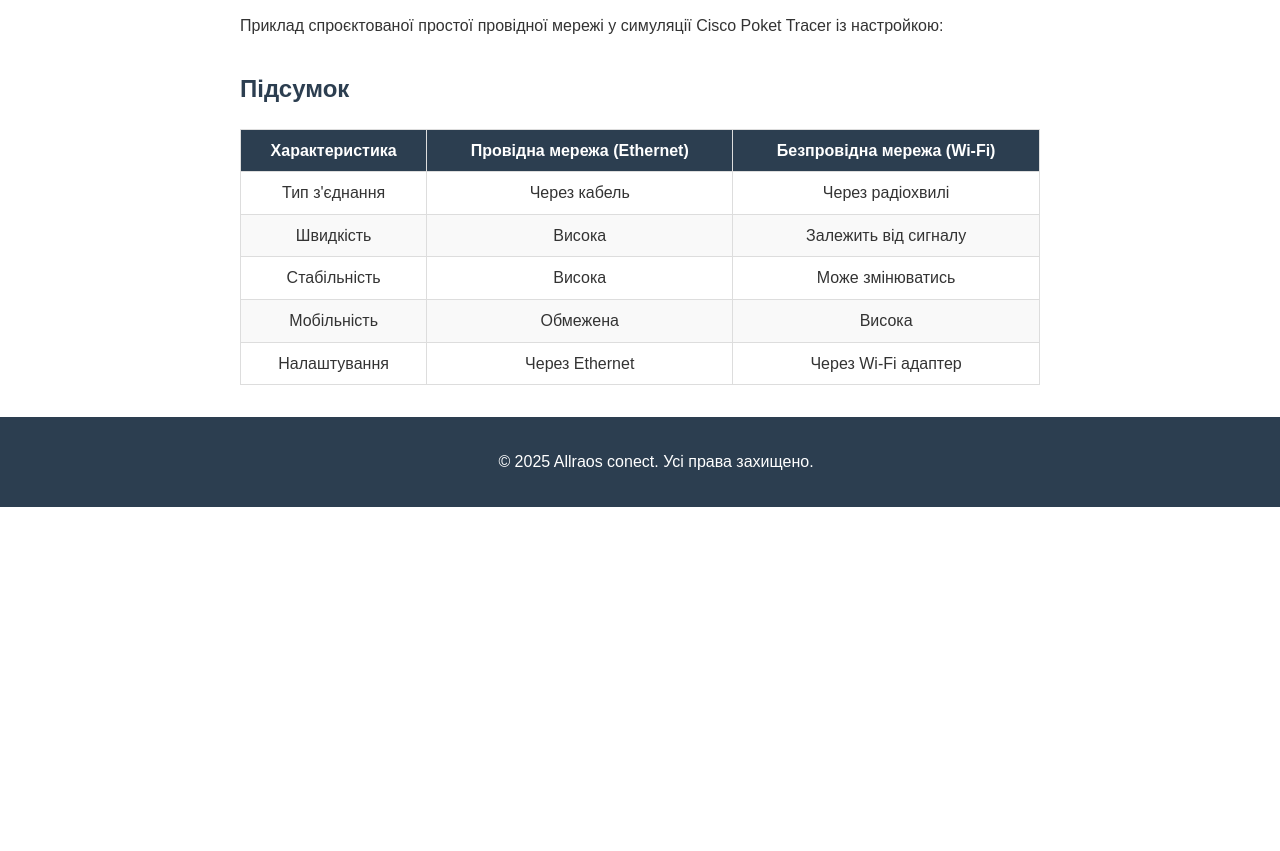
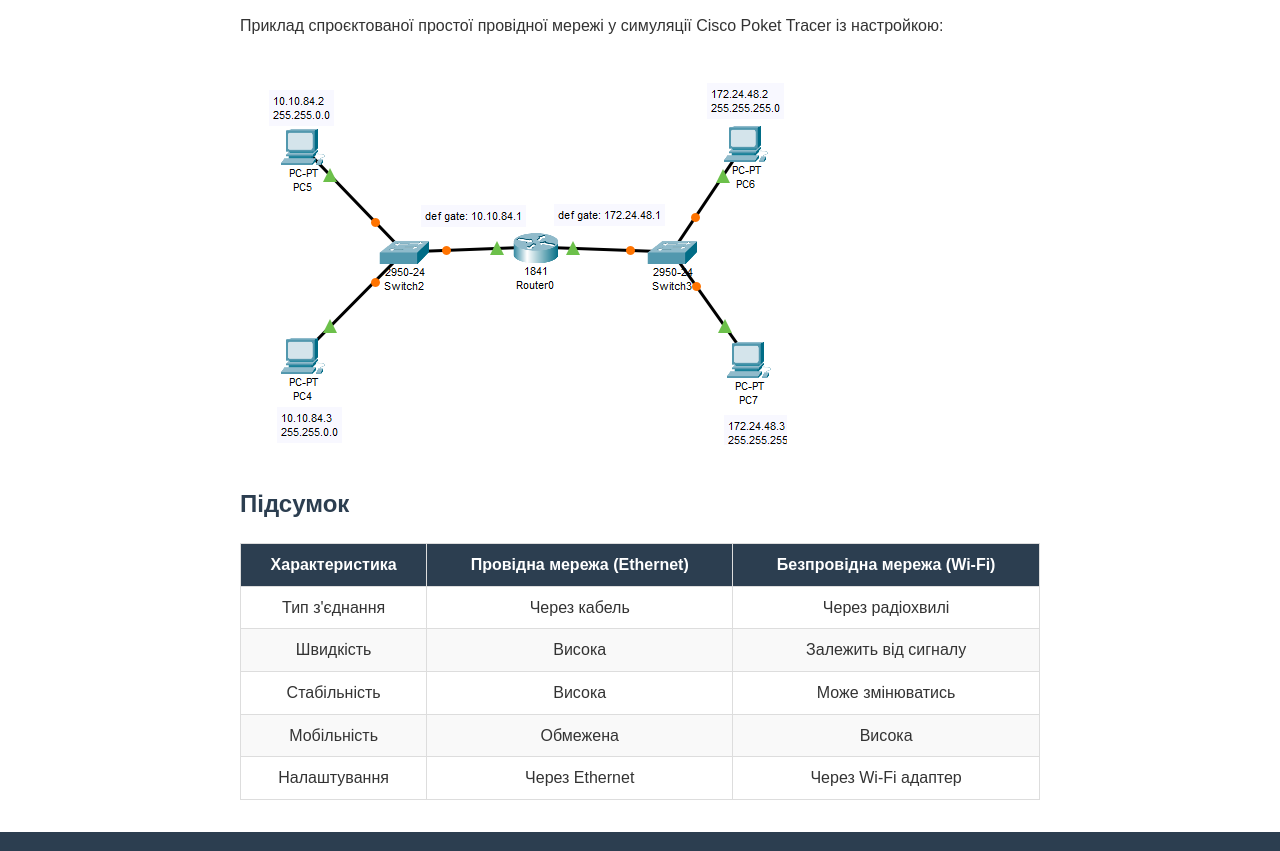
Before and after one commit to AllRaos/webprogr, a plain HTML site: page OCProjekt/index.html in a window 1280 px wide. Shown: the part 995-1846 px from the top of the page. Before the commit the page ends 1502 px from the top, so only its background shows below. Drawn offline with Linux system fonts and the light colour scheme.

Commit message:
picupdate

```diff
--- a/OCProjekt/index.html
+++ b/OCProjekt/index.html
@@ -49,6 +49,7 @@
                 </li>
             </ol>
             <p>Приклад спроєктованої простої провідної мережі у симуляції Cisco Poket Tracer із настройкою:</p>
+            <img src="/OCProjekt/simphoto/cabels.png" alt="/OCProjekt">
 
 
         </section>
@@ -134,6 +135,7 @@
                 </li>
             </ol>
             <p>Приклад спроєктованої простої безпровідної мережі у симуляції Cisco Poket Tracer із настройкою:</p>
+            <img src="/OCProjekt/simphoto/router.png" alt="/OCProjekt">
         </section>
         <section class="summary">
             <h2>Підсумок</h2>
```
Also changed, not shown: OCProjekt/simphoto/cabels.png (added), OCProjekt/simphoto/router.png (added).
